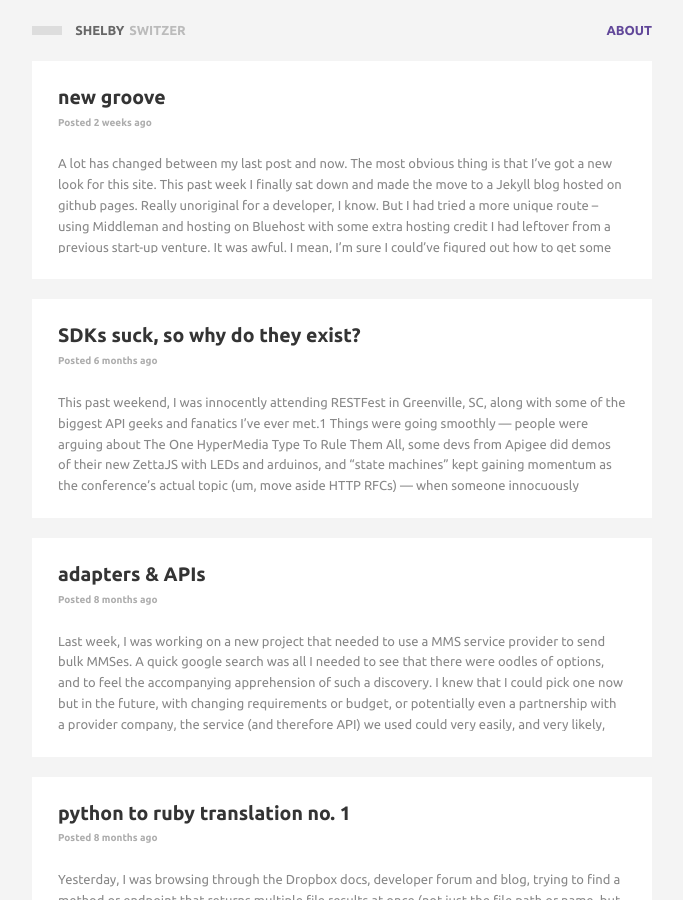
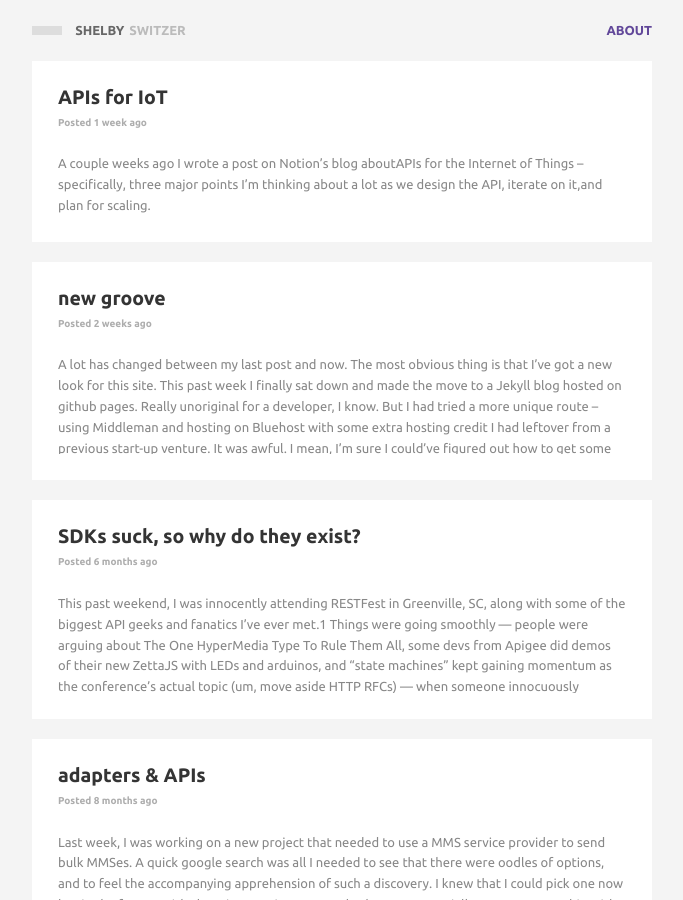
Before and after one commit to switzersc/switzersc.github.io, a Jekyll site: the page built from index.html, in a window 1280 px wide and 900 px high. Shown: the whole window, without its empty margins (298-981 px from the left). Built offline with Jekyll 4.4.1, drawn with Linux system fonts in a browser that asks for light colours; Markdown is read by kramdown in place of the engine named in the settings; the list of posts is cut into pages by our own code; comment, search, counter and statistics services are not loaded.

Commit message:
add blog post for apis for iot

```diff
--- /dev/null
+++ b/_posts/2015-02-25-apis-for-iot.md
@@ -0,0 +1,31 @@
+---
+layout: post
+title: APIs for IoT
+date: 2015-02-25 22:00 MST
+---
+
+A couple weeks ago I wrote a [post on Notion's blog](http://notion.is/blog/2015/02/11/apis-for-iot-what-matters/) about
+APIs for the Internet of Things -- specifically, three major points I'm thinking about a lot as we design the API, iterate on it,
+and plan for scaling.
+
+The tl;dr:<a href="#footnote1" name="footnote1anc"><sup>1</sup></a>
+
+* **Reliability**: IoT devices are part of our daily life and we rely on them for more than watching youtube or getting our work done.
+APIs handling IoT information should be reliable -- redundant, persistent, and well-logged.
+
+* **Real-time**: We tend to care about events from our devices when they happen, not thirty minutes later. At Notion, we're
+implementing webhooks for real-time connectivity, but you could also use WebSockets to augment your API functionality.
+
+* **Integration-ready**: Connected devices are even more useful when they're connected to each other and to other programs
+or apps we use. Their APIs need to be built with integration in mind, to make this process easier and faster.
+
+Read more in the whole post!
+[http://notion.is/blog/2015/02/11/apis-for-iot-what-matters/](http://notion.is/blog/2015/02/11/apis-for-iot-what-matters/)
+
+<div class="footnote-block"></div>
+
+<div id="footnote1">
+<a href="#footnote1anc" name="footnote1sym">1</a> Whoops, I realize this is actually a rather long "tl;dr."
+</div>
+
+<div class="footnote-block"></div>
```
Also changed, not shown: _posts/2015-02-22-new-groove.md (+2 -2 lines).
